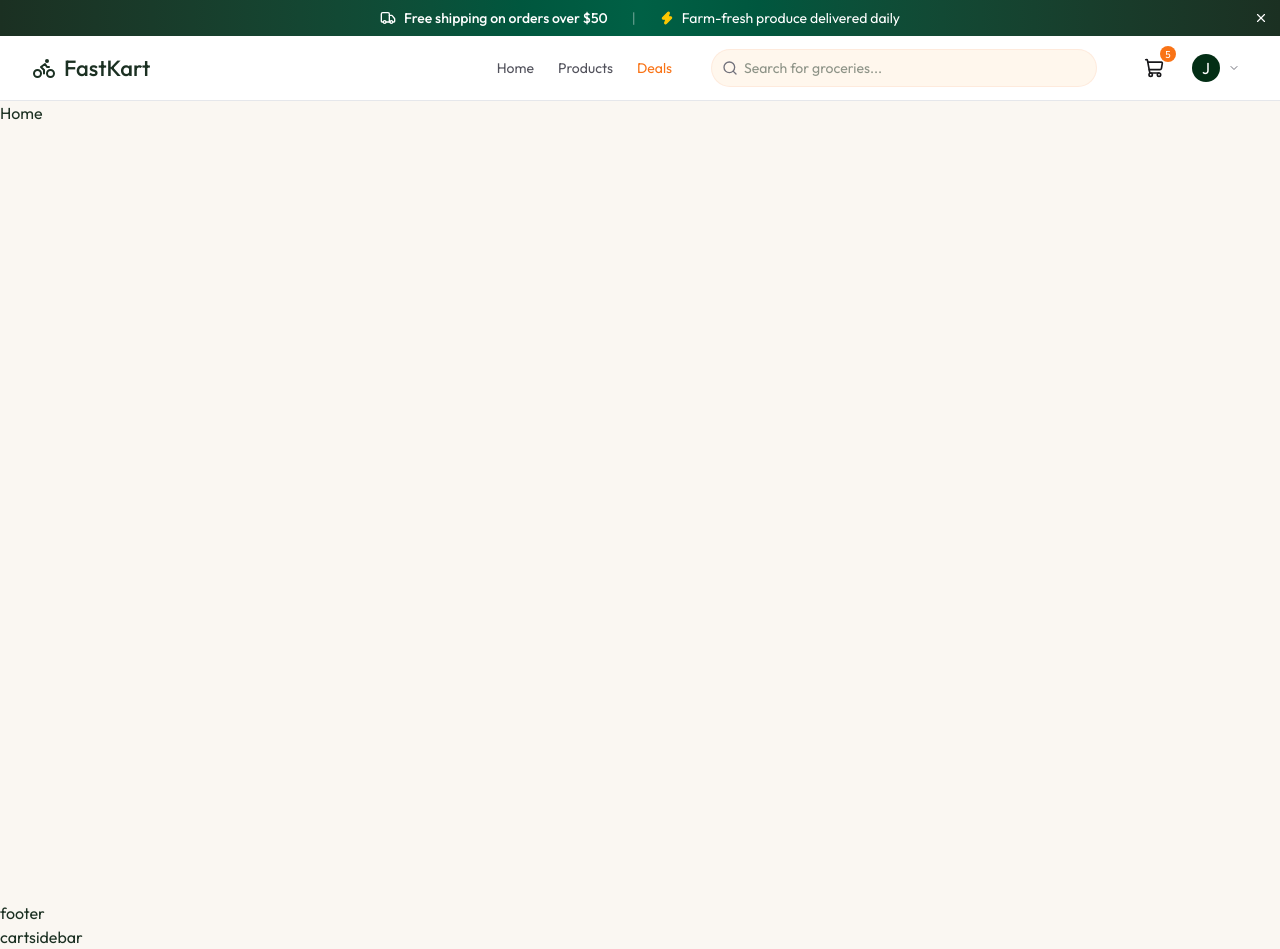
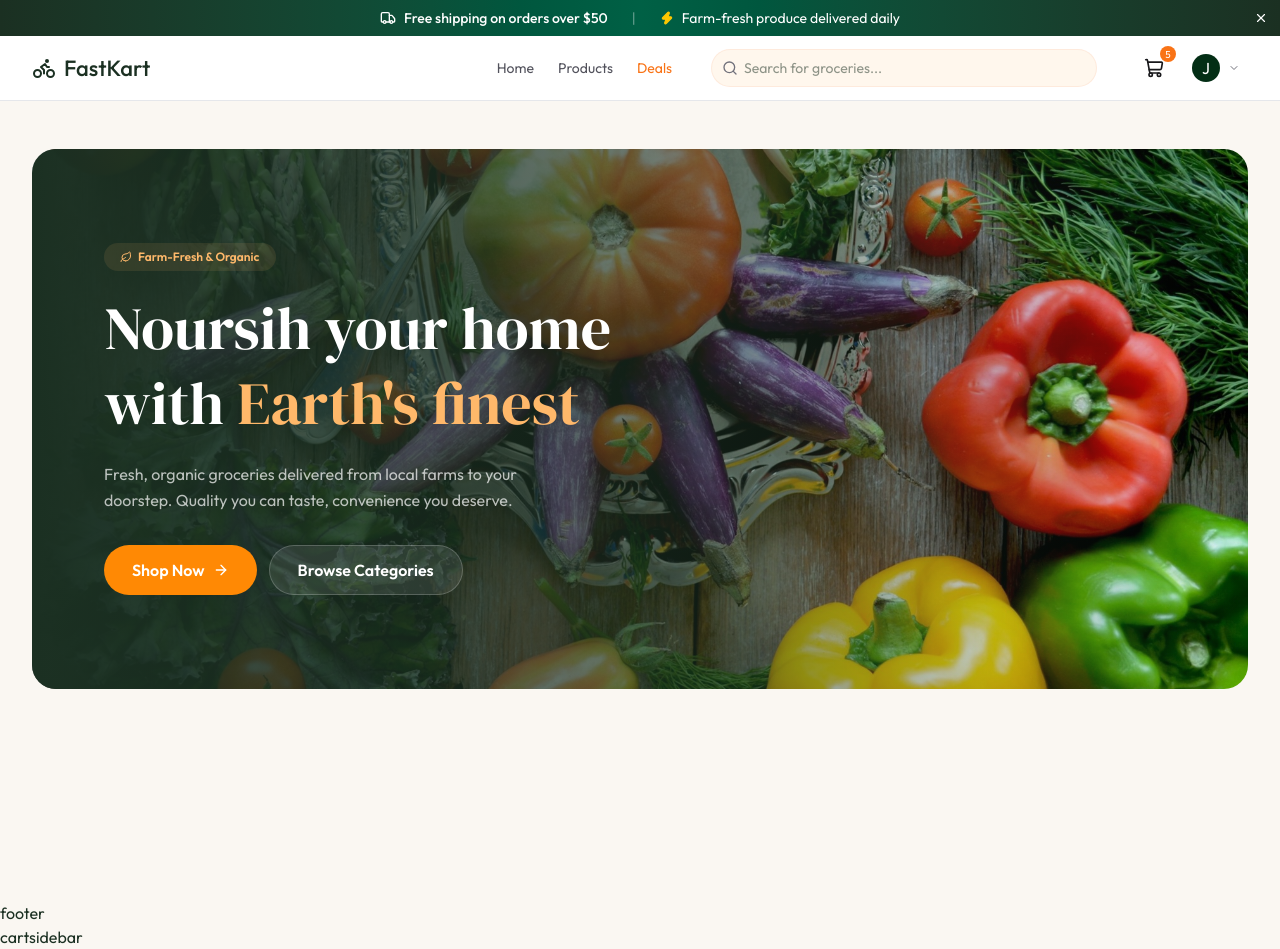
Before and after one commit to sachin-yadavv/FastKart, a React (Vite) app in the folder client/: page / in a window 1280 px wide. Built offline with nearby package versions, Linux system fonts and the light colour scheme.

Commit message:
added hero section

```diff
--- a/client/src/components/Home/Hero.tsx
+++ b/client/src/components/Home/Hero.tsx
@@ -1,7 +1,46 @@
+import { ArrowRightIcon, LeafIcon } from "lucide-react"
+import { Link } from "react-router-dom"
+import { heroSectionData } from "../../assets/assets"
 
 const Hero = () => {
   return (
-    <section> Hero</section>
+    <section className="relative overflow-hidden min-h-[540px] mb-10 rounded-3xl flex items-center">
+    <img src={heroSectionData.hero_image} alt="Hero"
+    className="absolute inset-0 h-full w-full object-cover"/>
+    <div className="absolute inset-0 bg-linear-to-r from-app-green via-app-green/65 to-transparent" />
+
+
+    <div className="relative max-w-7xl mx-auto px-4 sm:px-6 lg:px-8 py-20 w-full">
+      <div className="max-w-xl xl:pl-10">
+        <span className="inline-flex items-center gap-1.5 px-4 py-1.5 text-xs font-semibold text-orange-300
+        bg-orange-300/10 rounded-full mb-5">
+          <LeafIcon className="size-3" /> Farm-Fresh & Organic
+        </span>
+
+        <h1 className="font-serif text-4xl sm:text-5xl lg:text-6xl text-white leading-tight mb-5">
+          Noursih your home with <span className="text-orange-300"> Earth's finest</span>
+        </h1>
+
+        <p className="text-base text-white/70 leading-relaxed mb-8 max-w-md">{heroSectionData.description}</p>
+        <div  className="flex flex-wrap gap-3">
+          <Link to="/products"
+          className="px-7 py-3 bg-orange-400 text-white font-semibold rounded-full hover:bg-orange-500 transition-all
+          flex-center gap-2 active:scale-[0.98]">
+            Shop Now <ArrowRightIcon className="size-4" />
+          </Link>
+
+          <Link to="/products"
+          className="px-7 py-3 bg-white/10  text-white font-semibold rounded-full hover:bg-white/20 transition-all
+          border border-white/20">
+            Browse Categories
+          </Link>
+
+        </div>
+
+      </div>
+
+    </div>
+    </section>
   )
 }
 
--- a/client/src/pages/Home.tsx
+++ b/client/src/pages/Home.tsx
@@ -1,7 +1,10 @@
+import Hero from "../components/Home/Hero"
+
 const Home = () => {
   return (
-    <div>
-      Home
+    <div className="min-h-screen max-w-7xl mx-auto px-4 sm:px-6 lg:px-8 py-12">
+      <Hero />
+
     </div>
   )
 }
```
Also changed, not shown: 1 other file (tests, documents, lock files or other folders).
